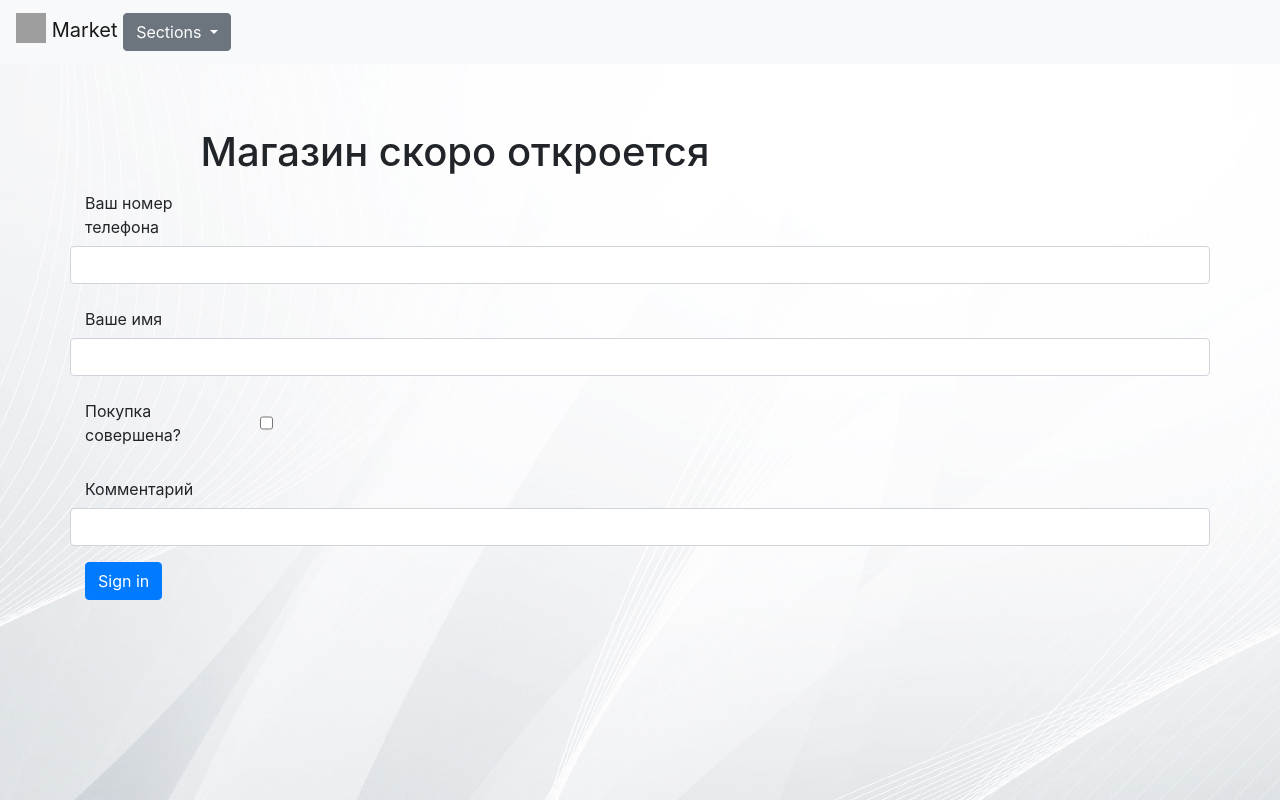
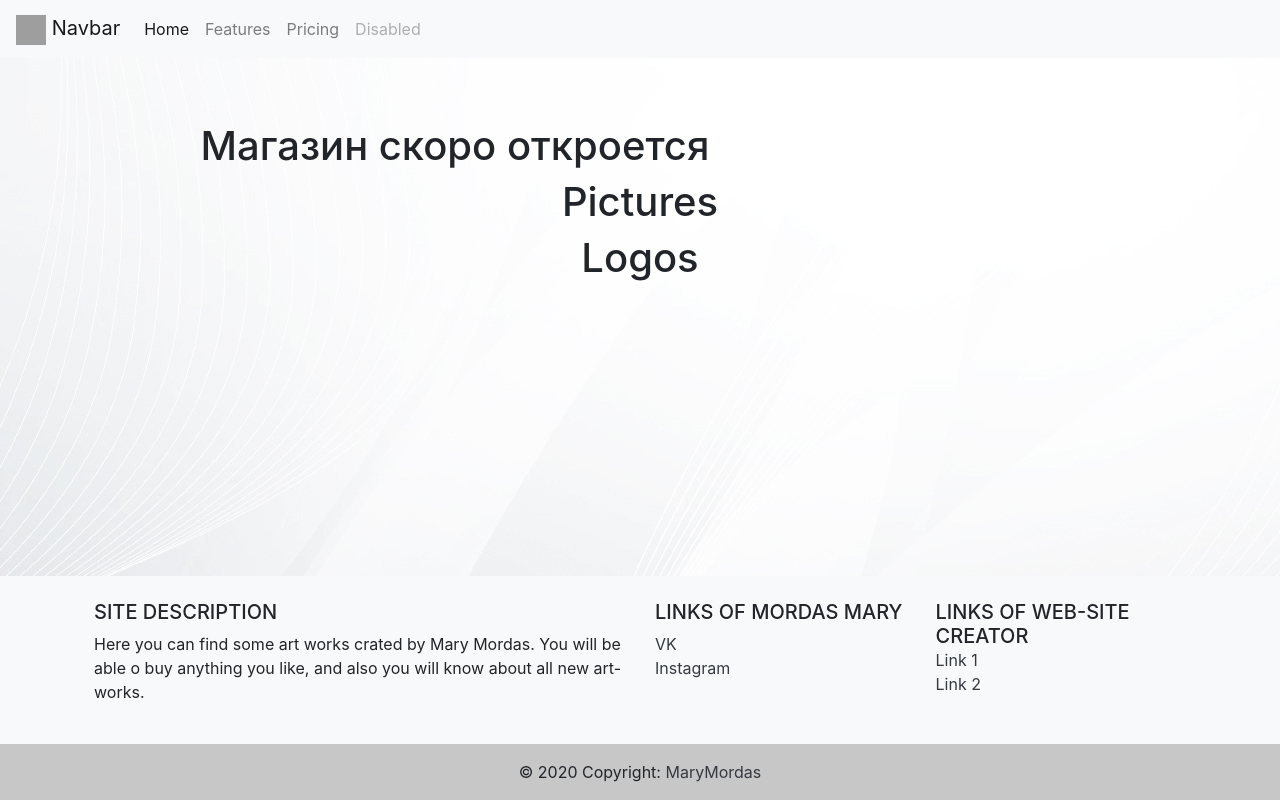
Before and after one commit to Noway2win/tgmarketplace, a Django app: page / in a window 1280 px wide. Run offline with Django 3.2, Linux system fonts and the light colour scheme; data that the repository does not hold is empty; some libraries are stand-ins or nearby versions; grey boxes are pictures that could not be loaded.

Commit message:
Index-page complete.

```diff
--- a/src/products/urls.py
+++ b/src/products/urls.py
@@ -1,5 +1,5 @@
 from django.urls import path
 
-from tgbot import views
+from products import views
 
-urlpatterns = [path("", views.index, name="index")]
+urlpatterns = [path("home", views.home, name="home")]
--- a/src/products/views.py
+++ b/src/products/views.py
@@ -1,3 +1,5 @@
 from django.shortcuts import render
 
-# Create your views here.
+
+def home(request):
+    return render(request, "product/home.html", locals())
--- a/src/tgbot/templates/tgbot/index.html
+++ b/src/tgbot/templates/tgbot/index.html
@@ -1,31 +1,65 @@
 {% extends "__base.html" %}
+{% load static %}
 
-{% block title %}Index{% endblock %}
+{% block title %}HomePage{% endblock %}
 
 {% block body %}
-<div>
-<form action="" method="post">
-    {% csrf_token %}
-    <div class="form-group row">
-        <label class="col-sm-2 col-form-label">Ваш номер телефона</label>
-        <input type="text" name="form.phone_number.name" class="form-control">
+    <div class="section">
+        <a name="pictures"></a>
+    <H1 align="center">Pictures</H1>
+        <div class="container">
+  <div class="row">
+    {% for product in products_images %}
+        {% if product.product.product_type == "P" %}
+        <div class="col-sm-4">
+        <div class="product-item">
+            <div>
+                <img src="{{ product.image.url }}" class="img-responsive">
+            </div>
+            <h4>{{ product.product.product_name }}</h4>
+            <p>{{ product.product.product_description|truncatechars_html:20 }}</p>
+            <div>
+                <p>{{ product.product.product_price }} USD</p>
+            </div>
+
+            <div class="product-button">
+                <button class="btn btn-success">
+                    Оформить заказ
+                </button>
+            </div>
+        </div>
     </div>
-    <div class="form-group row">
-        <label class="col-sm-2 col-form-label">Ваше имя</label>
-        <input type="text" name="form.name.name" class="form-control">
+        {% endif %}
+    {% endfor %}
+  </div>
+</div>
+    <div class="section">
+    <a name="logos"></a>
+     <H1 align="center">Logos</H1>
+        <div class="container">
+  <div class="row">
+    {% for product in products_images %}
+        {% if product.product.product_type == "L" %}
+        <div class="col-sm-4">
+        <div class="product-item">
+            <div>
+                <img src="{{ product.image.url }}" class="img-responsive">
+            </div>
+            <h4>{{ product.product.product_name }}</h4>
+             <p>{{ product.product.product_description|truncatechars_html:20 }}</p>
+            <div>
+                <p>{{ product.product.product_price }} USD</p>
+            </div>
+            <div class="product-button">
+                <button class="btn btn-success">
+                    Оформить заказ
+                </button>
+            </div>
+        </div>
     </div>
-    <div class="form-group row">
-        <label class="col-sm-2 col-form-label">Покупка совершена?</label>
-        {{ form.purchase }}
+        {% endif %}
+    {% endfor %}
+  </div>
+</div>
     </div>
-    <div class="form-group row">
-        <label class="col-sm-2 col-form-label">Комментарий</label>
-        <input type="text" name="form.extra_message.name" class="form-control">
-    </div>
-    <div class="form-group row">
-    <div class="col-sm-12">
-      <button type="submit" class="btn btn-primary">Sign in</button>
-    </div>
-  </div>
-    </form>
-    </div>{% endblock %}
+{% endblock %}
--- a/src/tgbot/views.py
+++ b/src/tgbot/views.py
@@ -1,9 +1,9 @@
 from django.shortcuts import render
+
+from products.models import Product, ProductImage
 from .forms import ProfileForm
 
 
 def index(request):
-    form = ProfileForm(request.POST or None)
-    if request.method == "POST" and form.is_valid():
-        new_form = form.save()
+    products_images = ProductImage.objects.filter(is_active=True, is_main=True)
     return render(request, "tgbot/index.html", locals())
--- a/src/tgmarket/settings.py
+++ b/src/tgmarket/settings.py
@@ -129,6 +129,11 @@ STATICFILES_DIRS = [
     PROJECT_DIR / "static",
 ]
 STATIC_ROOT = BASE_DIR / ".static"
+
+MEDIA_URL = '/media/'
+
+MEDIA_ROOT = os.path.join(BASE_DIR, "static", "media")
+
 if not DEBUG:
     STATICFILES_STORAGE = "whitenoise.storage.CompressedManifestStaticFilesStorage"
 # Read more at https://dynaconf.readthedocs.io/en/latest/guides/django.html
--- a/src/tgmarket/static/css/backgroundapp.css
+++ b/src/tgmarket/static/css/backgroundapp.css
@@ -0,0 +1,15 @@
+.product-item{
+    height: 215px;
+    background: whitesmoke;
+    position: relative;
+    padding: 5px;
+    text-align: center;
+    align-items: center;
+}
+.product-button{
+   position: absolute;
+    bottom: 10px;
+    width: 60%;
+    left:20%;
+    right:20%;
+}
--- a/src/tgmarket/templates/__base.html
+++ b/src/tgmarket/templates/__base.html
@@ -11,7 +11,8 @@
 
     <!-- Bootstrap CSS -->
   <link rel="stylesheet" href="https://stackpath.bootstrapcdn.com/bootstrap/4.3.1/css/bootstrap.min.css" integrity="sha384-ggOyR0iXCbMQv3Xipma34MD+dH/1fQ784/j6cY/iJTQUOhcWr7x9JvoRxT2MZw1T" crossorigin="anonymous">
-  <style>
+  <link rel="stylesheet" type="text/css" href="{% static 'css/backgroundapp.css' %}">
+      <style>
       html{
           height: 100%;
           max-height: 100%;
@@ -21,16 +22,24 @@
           max-height: 100%;
         background-attachment: fixed;
           background-image:  url("{% static 'img/darkbackground.jpg' %}" );
+          margin-bottom: 300px;
       }
       .top-container{
           margin-top: 5%;
       }
-      middle-text{
+      .middle-text{
           align-content: center;
           font-family: Arial, sans-serif;
 
           font-style: italic;
       }
+      .product-item{
+    height: 300px;
+    background: whitesmoke;
+    position: relative;
+          margin-bottom: 25px;
+
+}
   </style>
   </head>
   <body>
@@ -39,33 +48,98 @@
             <span></span>
             <span></span>
         </div>
-    <nav class="navbar navbar-light bg-light">
+   <nav class="navbar navbar-expand-lg navbar-light bg-light">
   <a class="navbar-brand" href="#">
-    <img src="/docs/4.5/assets/brand/bootstrap-solid.svg" width="30" height="30" class="d-inline-block align-top" alt="" loading="lazy">
-    Market
-      <div class="btn-group">
-  <button type="button" class="btn btn-secondary dropdown-toggle" data-toggle="dropdown" data-display="static" aria-haspopup="true" aria-expanded="false">
-    Sections
+      <img src="/assets/brand/bootstrap-solid.svg" width="30" height="30" alt="">
+      Navbar</a>
+  <button class="navbar-toggler" type="button" data-toggle="collapse" data-target="#navbarNav" aria-controls="navbarNav" aria-expanded="false" aria-label="Toggle navigation">
+    <span class="navbar-toggler-icon"></span>
   </button>
-  <div class="dropdown-menu dropdown-menu-right dropdown-menu-lg-left">
-    <button class="dropdown-item" type="button">Art</button>
-    <button class="dropdown-item" type="button">Posters</button>
-    <button class="dropdown-item" type="button">Boxes</button>
-      <button class="dropdown-item" type="button">About me</button>
+  <div class="collapse navbar-collapse" id="navbarNav">
+    <ul class="navbar-nav">
+      <li class="nav-item active">
+        <a class="nav-link" href="#">Home <span class="sr-only">(current)</span></a>
+      </li>
+      <li class="nav-item">
+        <a class="nav-link" href="#">Features</a>
+      </li>
+      <li class="nav-item">
+        <a class="nav-link" href="#">Pricing</a>
+      </li>
+      <li class="nav-item">
+        <a class="nav-link disabled" href="#">Disabled</a>
+      </li>
+    </ul>
   </div>
-</div>
-  </a>
 </nav>
   <div class="general-container">
   <div class="container top-container">
     <div class="container">
         <div class="row">
             <div class="col-lg-8 col-lg-offset-4">
-                <h1 align="center">Магазин скоро откроется</h1>
+                <H1 align="center">Магазин скоро откроется</H1>
             </div>
         </div>
     </div>
     {% block body %}{% endblock %}
+    <footer class="bg-light text-center text-lg-left fixed-bottom">
+  <!-- Grid container -->
+  <div class="container p-4">
+    <!--Grid row-->
+    <div class="row">
+      <!--Grid column-->
+      <div class="col-lg-6 col-md-12 mb-4 mb-md-0">
+        <h5 class="text-uppercase">Site description</h5>
+
+        <p>
+          Here you can find some art works crated by Mary Mordas. You will be able o buy anything you like, and also you will know about all new art-works.
+        </p>
+      </div>
+      <!--Grid column-->
+
+      <!--Grid column-->
+      <div class="col-lg-3 col-md-6 mb-4 mb-md-0">
+        <h5 class="text-uppercase">Links of Mordas Mary</h5>
+
+        <ul class="list-unstyled mb-0">
+          <li>
+            <a href="https://vk.com/mordas07" class="text-dark">VK</a>
+          </li>
+          <li>
+            <a href="https://www.instagram.com/mmordas07/" class="text-dark">Instagram</a>
+          </li>
+        </ul>
+      </div>
+      <!--Grid column-->
+
+      <!--Grid column-->
+      <div class="col-lg-3 col-md-6 mb-4 mb-md-0">
+        <h5 class="text-uppercase mb-0">Links of web-site creator</h5>
+
+        <ul class="list-unstyled">
+          <li>
+            <a href="#!" class="text-dark">Link 1</a>
+          </li>
+          <li>
+            <a href="#!" class="text-dark">Link 2</a>
+          </li>
+        </ul>
+      </div>
+      <!--Grid column-->
+    </div>
+    <!--Grid row-->
+  </div>
+  <!-- Grid container -->
+
+  <!-- Copyright -->
+  <div class="text-center p-3" style="background-color: rgba(0, 0, 0, 0.2);">
+    © 2020 Copyright:
+    <a class="text-dark" href="https://mdbootstrap.com/">MaryMordas</a>
+  </div>
+  <!-- Copyright -->
+</footer>
+<!-- Footer -->
+<!-- Footer -->
     <script src="https://code.jquery.com/jquery-3.3.1.slim.min.js" integrity="sha384-q8i/X+965DzO0rT7abK41JStQIAqVgRVzpbzo5smXKp4YfRvH+8abtTE1Pi6jizo" crossorigin="anonymous"></script>
     <script src="https://cdnjs.cloudflare.com/ajax/libs/popper.js/1.14.7/umd/popper.min.js" integrity="sha384-UO2eT0CpHqdSJQ6hJty5KVphtPhzWj9WO1clHTMGa3JDZwrnQq4sF86dIHNDz0W1" crossorigin="anonymous"></script>
     <script src="https://stackpath.bootstrapcdn.com/bootstrap/4.3.1/js/bootstrap.min.js" integrity="sha384-JjSmVgyd0p3pXB1rRibZUAYoIIy6OrQ6VrjIEaFf/nJGzIxFDsf4x0xIM+B07jRM" crossorigin="anonymous"></script>
--- a/src/tgmarket/urls.py
+++ b/src/tgmarket/urls.py
@@ -15,10 +15,15 @@ Including another URLconf
 """
 from django.contrib import admin
 from django.urls import path, include
+from django.conf import settings
+from django.conf.urls.static import static
+
 
 urlpatterns = [
     path("", include("tgbot.urls")),
     path("admin/", admin.site.urls),
     path("", include("orders.urls")),
     path("", include("products.urls")),
-]
+] \
+              + static(settings.STATIC_URL, document_root=settings.STATIC_ROOT) \
+              + static(settings.MEDIA_URL, document_root=settings.MEDIA_ROOT)
```
Also changed, not shown: src/orders/models.py (+10 -1 lines), src/products/models.py (+18 -2 lines).
